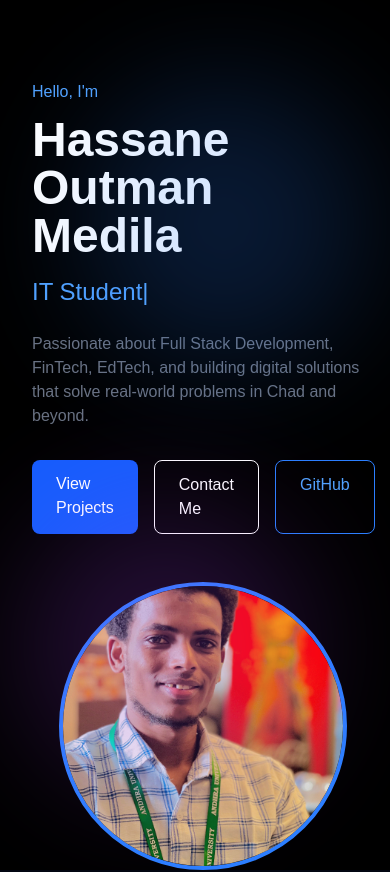
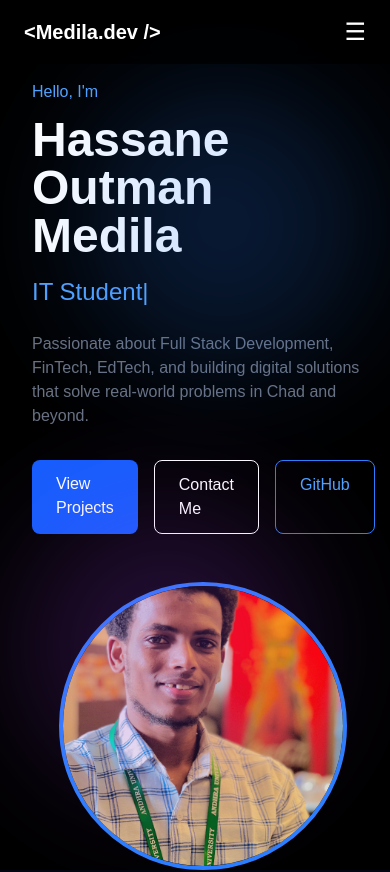
Before and after one commit to Medilami/my-portfolio, a React (Vite) app: page / in a window 390 px wide. Shown: the top 872 px of the page. Built offline with nearby package versions, Linux system fonts and the light colour scheme; the HTML template or start-up script is replaced by a standard one.

Commit message:
complete portfolio

```diff
--- a/src/components/Contact.jsx
+++ b/src/components/Contact.jsx
@@ -12,9 +12,10 @@ function Contact() {
         </h2>
 
         <p className="text-gray-400 mb-10">
-          Feel free to reach out for internships,
-          collaborations, or project discussions.
-        </p>
+  I'm currently seeking internships, freelance
+  opportunities, and collaborations in web
+  development and software engineering.
+</p>
 
         <div className="flex justify-center gap-8 text-4xl">
           <a
--- a/src/components/Footer.jsx
+++ b/src/components/Footer.jsx
@@ -7,7 +7,7 @@ function Footer() {
         </p>
 
         <p className="mt-2 text-sm">
-          Built with React, Tailwind CSS and ❤️
+          Built with React, Tailwind CSS and
         </p>
       </div>
     </footer>
--- a/src/components/Projects.jsx
+++ b/src/components/Projects.jsx
@@ -1,7 +1,10 @@
+import jobportal from "../assets/projects/jobportal.png";
+
 function Projects() {
   const projects = [
     {
       title: "Job Portal",
+      image: jobportal,
       description:
         "A full-stack job portal built with React, Node.js, and MySQL.",
       tech: "React • Node.js • MySQL",
@@ -17,7 +20,6 @@ function Projects() {
       status: "In Development",
       github: "#",
       deployed: "#",
-
     },
     {
       title: "PayeFacile Tchad",
@@ -56,6 +58,14 @@ function Projects() {
               duration-300
             "
           >
+            {project.image && (
+              <img
+                src={project.image}
+                alt={project.title}
+                className="w-full h-48 object-cover rounded-lg mb-4"
+              />
+            )}
+
             <h3 className="text-2xl font-bold mb-4">
               {project.title}
             </h3>
@@ -64,29 +74,32 @@ function Projects() {
               {project.description}
             </p>
 
-                    <p className="text-blue-400">
+            <p className="text-blue-400 mb-3">
               {project.tech}
             </p>
-                    <div className="flex gap-4 mt-6">
+
+            <span className="inline-block bg-yellow-500/20 text-yellow-400 px-3 py-1 rounded-full text-sm mb-4">
+             {project.status}
+            </span>
+
+            <div className="flex gap-4">
               <a
                 href={project.github}
                 target="_blank"
                 rel="noopener noreferrer"
-                        className="text-blue-400 hover:text-blue-300"
+                className="bg-blue-600 px-4 py-2 rounded hover:bg-blue-700"
               >
                 GitHub
               </a>
+
               <a
                 href={project.deployed}
                 target="_blank"
                 rel="noopener noreferrer"
-                        className="text-blue-400 hover:text-blue-300"
+                className="border border-white px-4 py-2 rounded hover:bg-white hover:text-black transition"
               >
                 Live Demo
               </a>
-                      <p className="mt-3 text-sm text-yellow-400">
-                         {project.status}
-                      </p>
             </div>
           </div>
         ))}
--- a/src/components/navbar.jsx
+++ b/src/components/navbar.jsx
@@ -1,46 +1,45 @@
+import { useState } from "react";
+
 function Navbar() {
+  const [menuOpen, setMenuOpen] = useState(false);
+
   return (
-            <nav className="fixed top-0 w-full bg-black/70 backdrop-blur-md text-white">
+    <nav className="fixed top-0 w-full bg-black/70 backdrop-blur-md text-white z-50">
       <div className="max-w-6xl mx-auto px-6 py-4 flex justify-between items-center">
+
         <h1 className="text-xl font-bold">
           {"<Medila.dev />"}
         </h1>
 
-                <ul className="flex gap-6">
-                <li>
-  <a
-    href="#about"
-    className="hover:text-blue-400 transition"
+        {/* Desktop Menu */}
+        <ul className="hidden md:flex gap-6">
+          <li><a href="#about" className="hover:text-blue-400">About</a></li>
+          <li><a href="#skills" className="hover:text-blue-400">Skills</a></li>
+          <li><a href="#projects" className="hover:text-blue-400">Projects</a></li>
+          <li><a href="#contact" className="hover:text-blue-400">Contact</a></li>
+        </ul>
+
+        {/* Mobile Button */}
+        <button
+          className="md:hidden text-2xl"
+          onClick={() => setMenuOpen(!menuOpen)}
         >
-    About
-  </a>
-</li>
-                  <li>
-                    <a
-                      href="#skills"
-                      className="hover:text-blue-400 transition"
-                    >
-                      Skills
-                    </a>
-                  </li>
-                  <li>
-                    <a
-                      href="#projects"
-                      className="hover:text-blue-400 transition"
-                    >
-                      Projects
-                    </a>
-                  </li>
-                  <li>
-                    <a
-                      href="#contact"
-                      className="hover:text-blue-400 transition"
-                    >
-                      Contact
-                    </a>
-                  </li>
+          ☰
+        </button>
+
+      </div>
+
+      {/* Mobile Menu */}
+      {menuOpen && (
+        <div className="md:hidden bg-gray-900 px-6 py-4">
+          <ul className="flex flex-col gap-4">
+            <li><a href="#about">About</a></li>
+            <li><a href="#skills">Skills</a></li>
+            <li><a href="#projects">Projects</a></li>
+            <li><a href="#contact">Contact</a></li>
           </ul>
         </div>
+      )}
     </nav>
   );
 }
```
Also changed, not shown: src/assets/projects/jobportal.png (added). Lines whose indentation alone changed are shown as unchanged.
